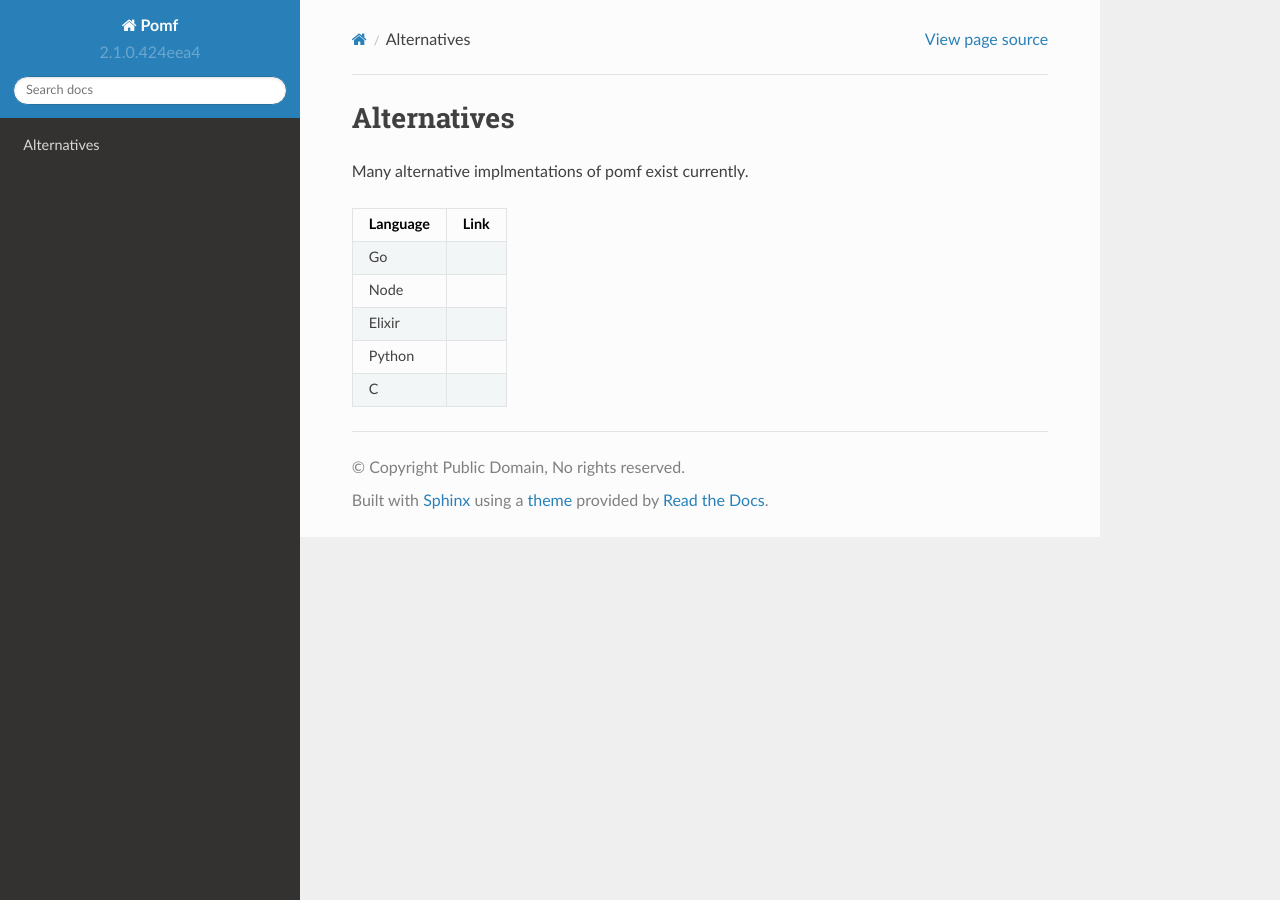
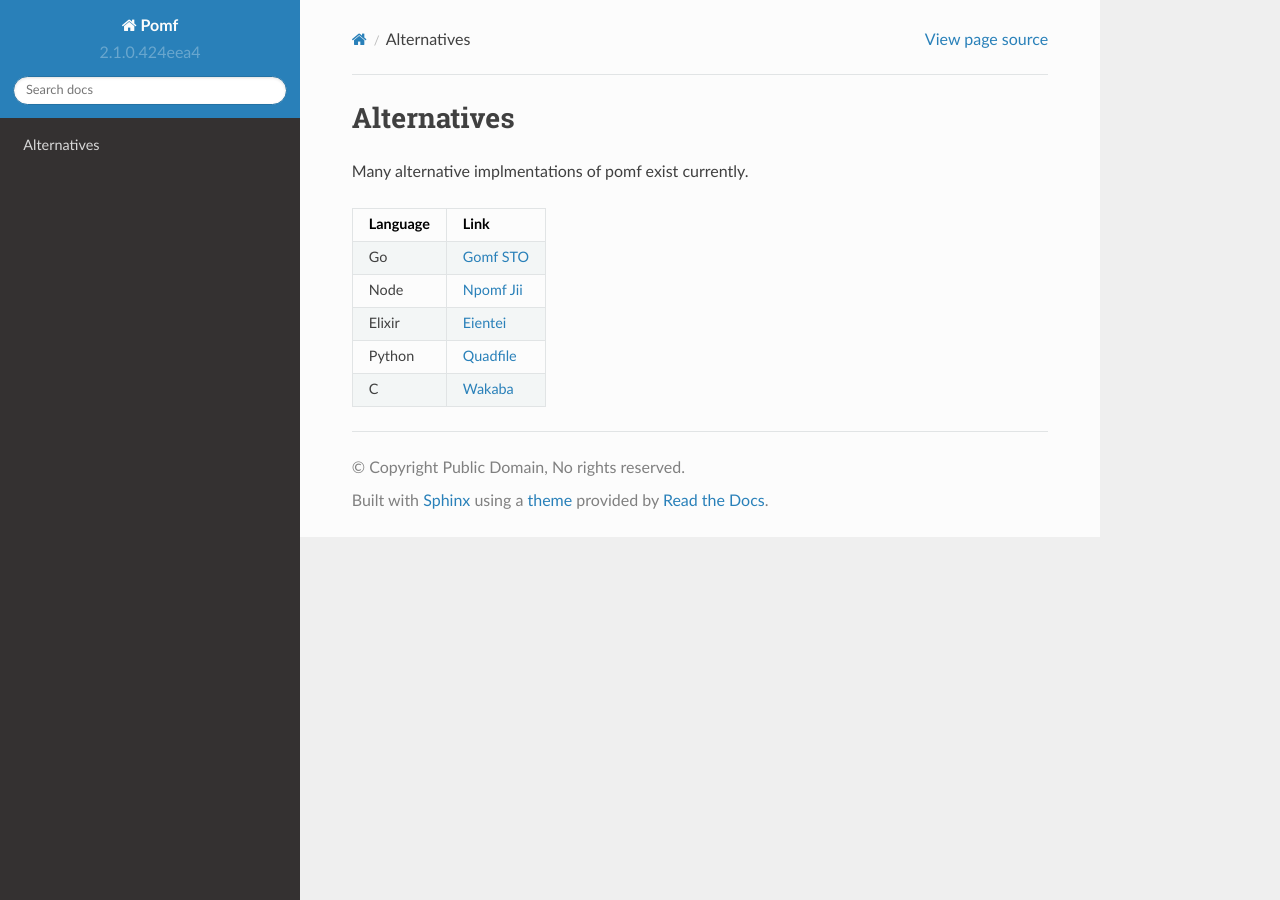
Before and after one commit to Flandre-X/docs, a Sphinx documentation site: the page built from source/alternatives.rst, in a window 1280 px wide. Built offline with Sphinx 7.4.7 and the Read the Docs theme 2.0.0, drawn with Linux system fonts in a browser that asks for light colours.

Commit message:
Fixup links

```diff
--- a/source/alternatives.rst
+++ b/source/alternatives.rst
@@ -6,12 +6,12 @@ Many alternative implmentations of pomf exist currently.
 ===========  ====================================================
 Language      Link
 ===========  ====================================================
-Go            .. _Gomf https://git.clsr.net/gomf/
-              .. _STO https://github.com/Luminarys/Sto
-Node          .. _Npomf https://github.com/maxpowa/npomf
-              .. _Jii https://github.com/oohnoitz/jii
-Elixir        .. _Eientei https://github.com/Luminarys/eientei
-Python        .. _Quadfile https://github.com/QuadPiece/QuadFile
-C             .. _Wakaba https://github.com/sora-chan/wakaba
+Go            `Gomf <https://git.clsr.net/gomf/>`_
+              `STO <https://github.com/Luminarys/Sto>`_
+Node          `Npomf <https://github.com/maxpowa/npomf>`_
+              `Jii <https://github.com/oohnoitz/jii>`_
+Elixir        `Eientei <https://github.com/Luminarys/eientei>`_
+Python        `Quadfile <https://github.com/QuadPiece/QuadFile>`_
+C             `Wakaba <https://github.com/sora-chan/wakaba>`_
 
 ===========  ====================================================
```
